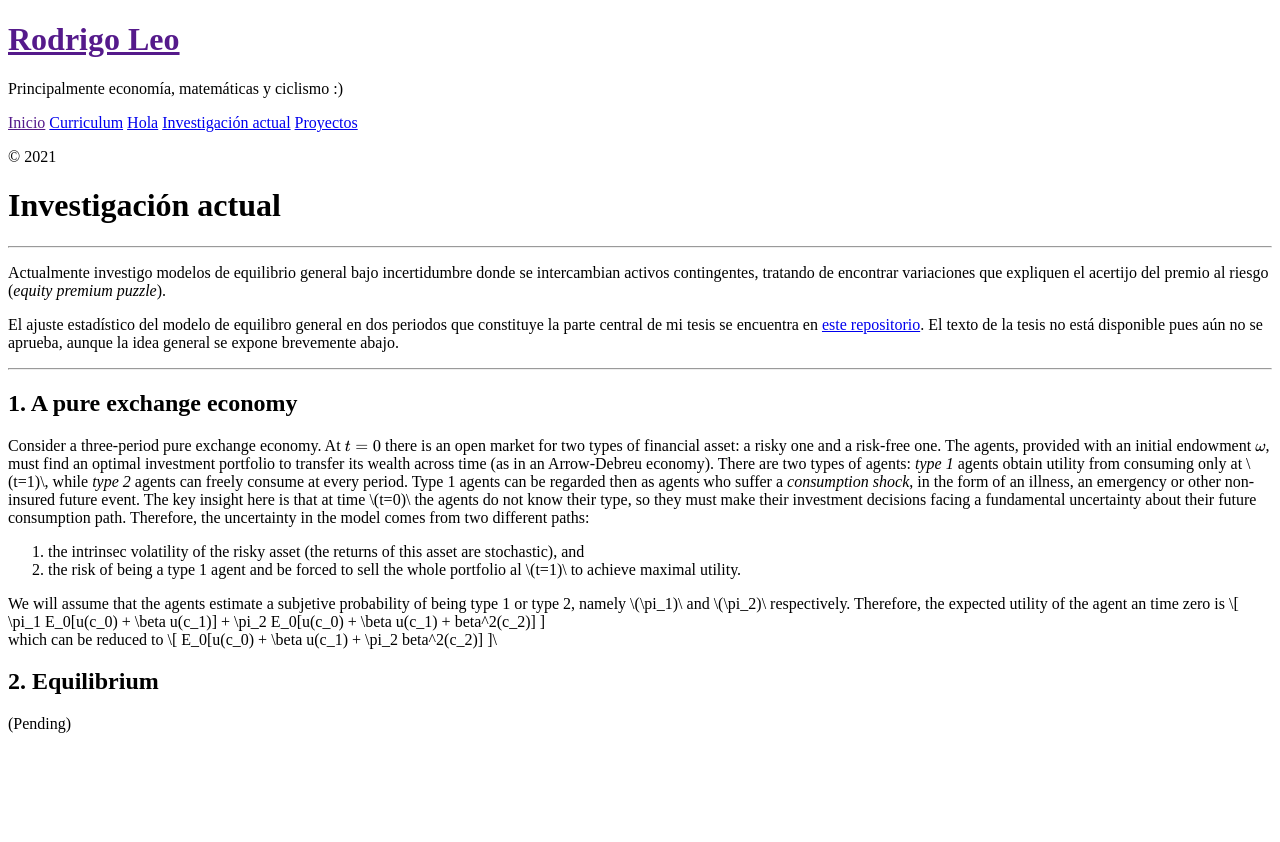
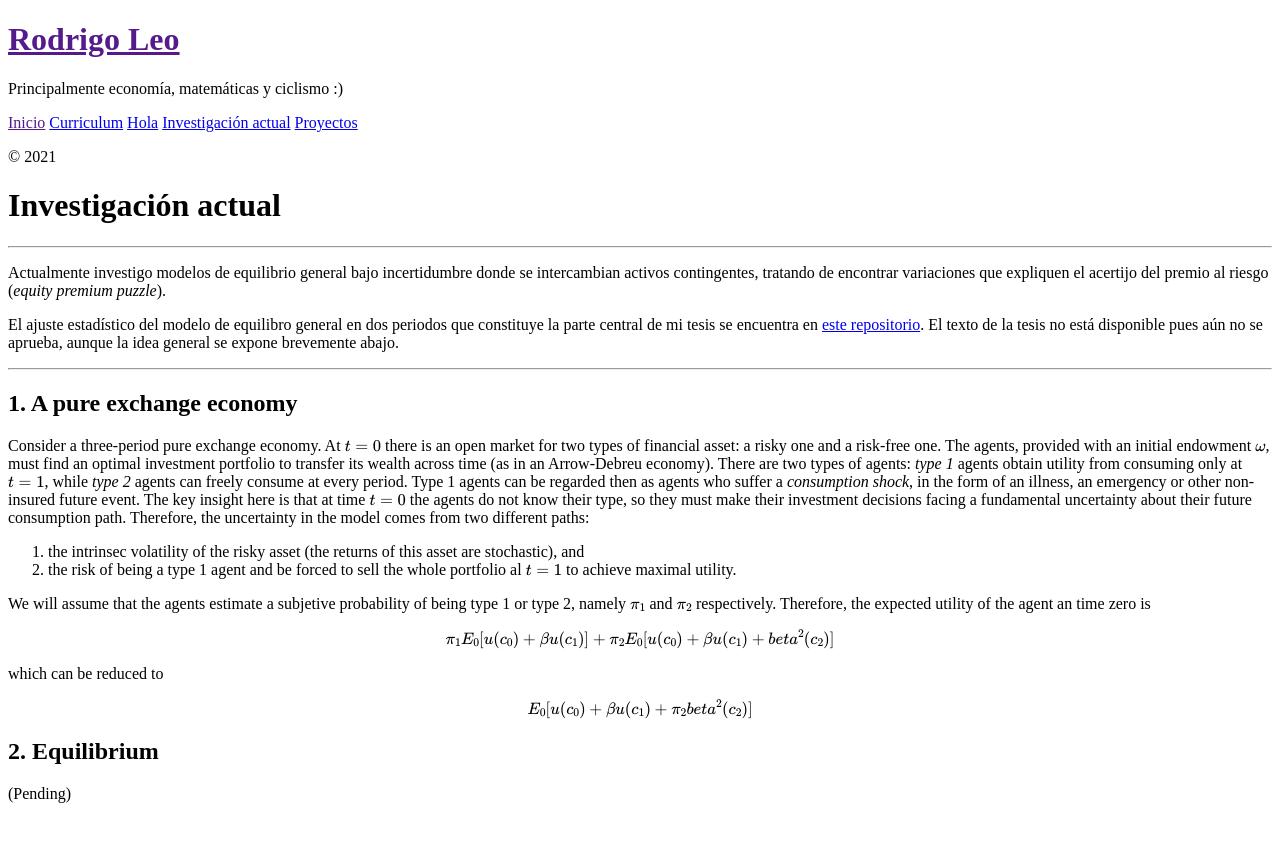
Before and after one commit to r-leo/r-leo.github.io, a Jekyll site: the page built from investigacion.md, in a window 1280 px wide. Shown: the top 842 px of the page. Built offline with Jekyll 4.4.1, drawn with Linux system fonts in a browser that asks for light colours.

Commit message:
Updated math errors

```diff
--- a/docs/atom.xml
+++ b/docs/atom.xml
@@ -4,7 +4,7 @@
  <title>Rodrigo Leo</title>
  <link href="/atom.xml" rel="self"/>
  <link href="/"/>
- <updated>2021-03-26T09:39:57-06:00</updated>
+ <updated>2021-03-26T09:46:31-06:00</updated>
  <id></id>
  <author>
    <name>Rodrigo Leo</name>
--- a/investigacion.md
+++ b/investigacion.md
@@ -13,14 +13,14 @@ El ajuste estadístico del modelo de equilibro general en dos periodos que const
 
 ## 1. A pure exchange economy
 
-Consider a three-period pure exchange economy. At \\(t=0\\) there is an open market for two types of financial asset: a risky one and a risk-free one. The agents, provided with an initial endowment \\(\omega\\), must find an optimal investment portfolio to transfer its wealth across time (as in an Arrow-Debreu economy). There are two types of agents: *type 1* agents obtain utility from consuming only at \\(t=1)\\, while *type 2* agents can freely consume at every period. Type 1 agents can be regarded then as agents who suffer a *consumption shock*, in the form of an illness, an emergency or other non-insured future event. The key insight here is that at time \\(t=0)\\ the agents do not know their type, so they must make their investment decisions facing a fundamental uncertainty about their future consumption path. Therefore, the uncertainty in the model comes from two different paths:
+Consider a three-period pure exchange economy. At \\(t=0\\) there is an open market for two types of financial asset: a risky one and a risk-free one. The agents, provided with an initial endowment \\(\omega\\), must find an optimal investment portfolio to transfer its wealth across time (as in an Arrow-Debreu economy). There are two types of agents: *type 1* agents obtain utility from consuming only at \\(t=1\\), while *type 2* agents can freely consume at every period. Type 1 agents can be regarded then as agents who suffer a *consumption shock*, in the form of an illness, an emergency or other non-insured future event. The key insight here is that at time \\(t=0\\) the agents do not know their type, so they must make their investment decisions facing a fundamental uncertainty about their future consumption path. Therefore, the uncertainty in the model comes from two different paths:
 1. the intrinsec volatility of the risky asset (the returns of this asset are stochastic), and
-1. the risk of being a type 1 agent and be forced to sell the whole portfolio al \\(t=1)\\ to achieve maximal utility.
+1. the risk of being a type 1 agent and be forced to sell the whole portfolio al \\(t=1\\) to achieve maximal utility.
 
-We will assume that the agents estimate a subjetive probability of being type 1 or type 2, namely \\(\pi_1)\\ and \\(\pi_2)\\ respectively. Therefore, the expected utility of the agent an time zero is
-\\[ \pi_1 E_0[u(c_0) + \beta u(c_1)] + \pi_2 E_0[u(c_0) + \beta u(c_1) + beta^2(c_2)] ]\\
+We will assume that the agents estimate a subjetive probability of being type 1 or type 2, namely \\(\pi_1\\) and \\(\pi_2\\) respectively. Therefore, the expected utility of the agent an time zero is
+\\[ \pi_1 E_0[u(c_0) + \beta u(c_1)] + \pi_2 E_0[u(c_0) + \beta u(c_1) + beta^2(c_2)] \\]
 which can be reduced to
-\\[ E_0[u(c_0) + \beta u(c_1) + \pi_2 beta^2(c_2)] ]\\
+\\[ E_0[u(c_0) + \beta u(c_1) + \pi_2 beta^2(c_2)] \\]
 
 
 ## 2. Equilibrium
```
Also changed, not shown: docs/investigacion/index.html (+5 -5 lines).
